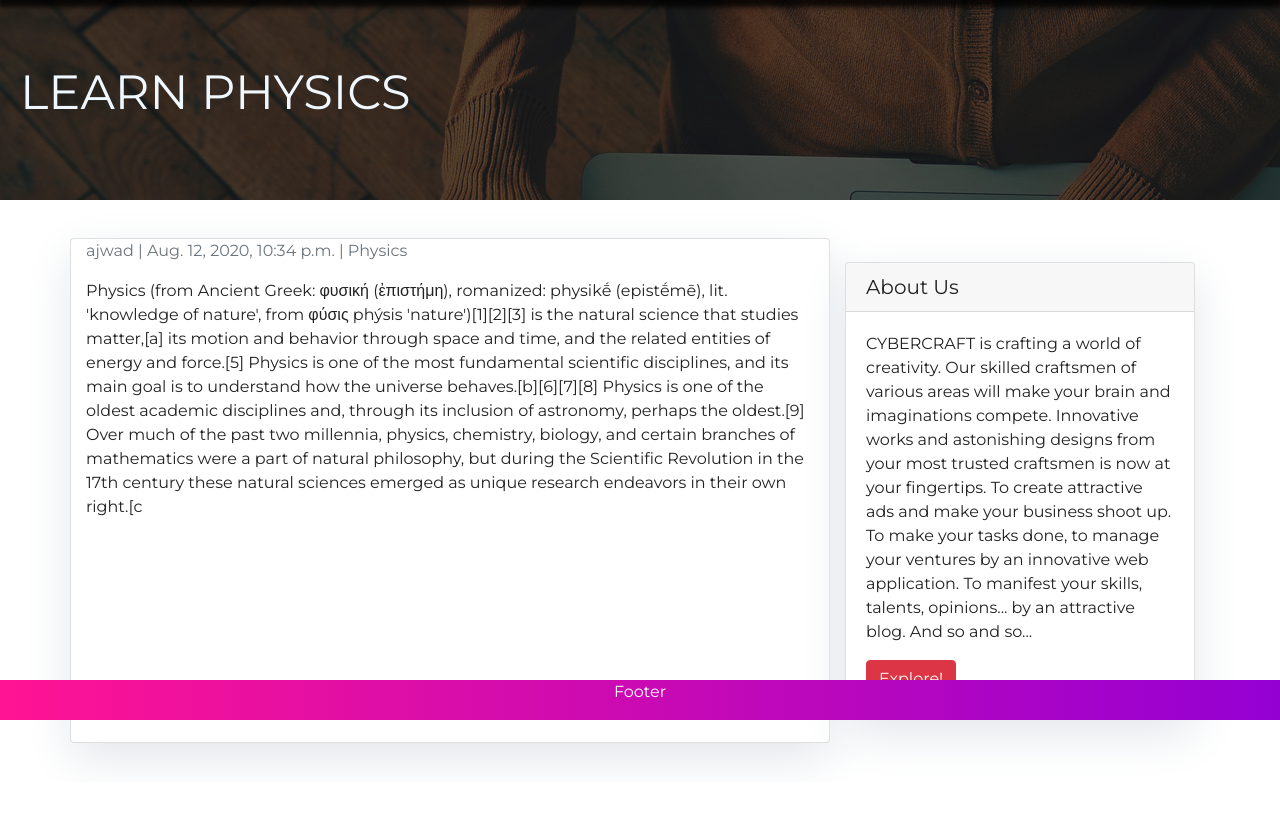
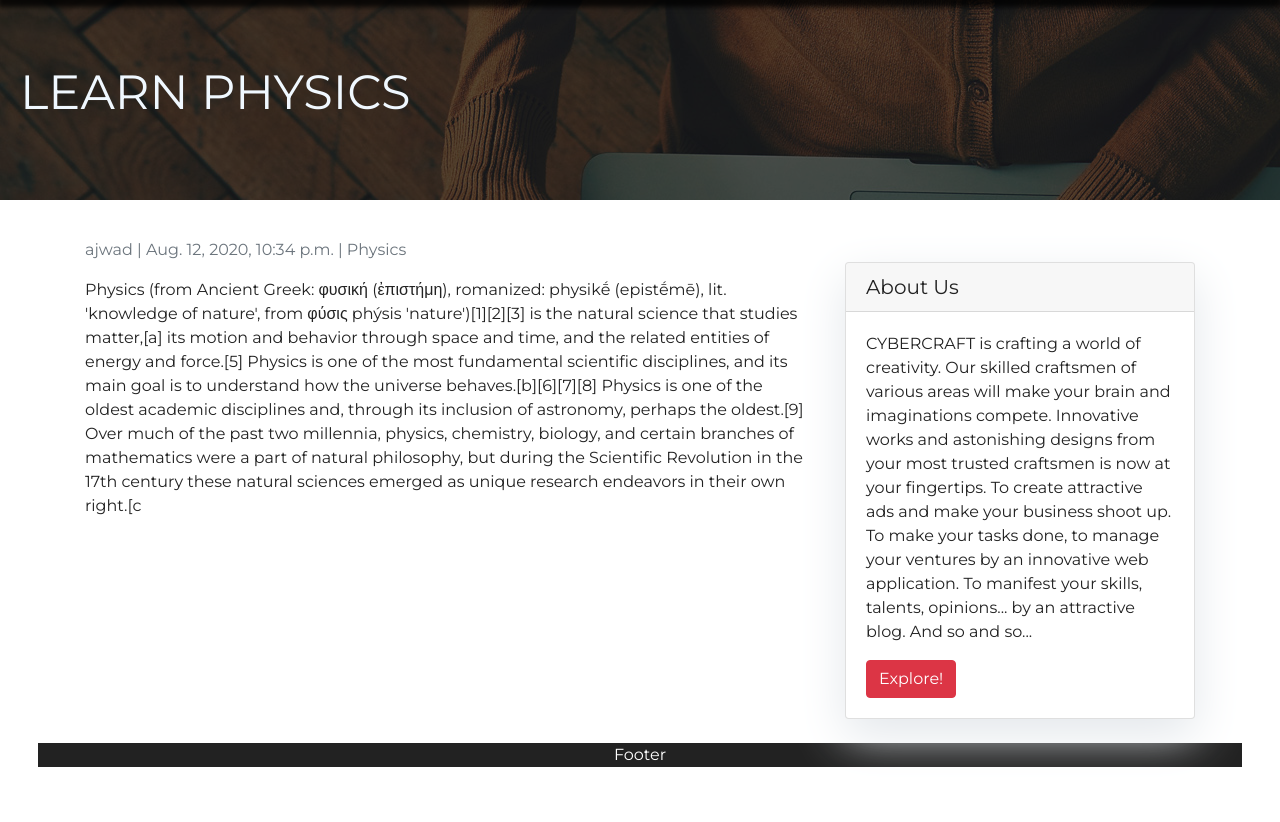
Before and after one commit to armedjuror/cybercraft-blog, a Django app: a page that uses templates/footer.html in a window 1280 px wide. Shown: the part 80-902 px from the top of the page. Before the commit the page ends 842 px from the top, so only its background shows below. Run offline with Django 3.2, Linux system fonts and the light colour scheme; data comes from the database, SQL or seed files in the repository; both versions use the stored data as it was after the commit; some libraries are stand-ins or nearby versions.

Commit message:
made changes to the footer

```diff
--- a/templates/base.html
+++ b/templates/base.html
@@ -21,12 +21,12 @@
     <div class="my_content">
         {% block content %}
         {% endblock content %}
+        {% block footer %}
+            {% include 'footer.html' %}
+        {% endblock footer %}
     </div>
     {% block navigation %}
         {% include 'navigation.html' %}
     {% endblock navigation %}
-    {% block footer %}
-        {% include 'footer.html' %}
-    {% endblock footer %}
 </body>
 </html>
--- a/templates/footer.html
+++ b/templates/footer.html
@@ -1,16 +1,15 @@
 {% block footer %}
 <style>
 .footer {
-   position: fixed;
    left: 0;
    bottom: 0;
    width: 100%;
-   background-image: linear-gradient(to right, deeppink, darkviolet);
+   background-color: #222222;
    color: white;
    text-align: center;
 }
 </style>
 <footer class="footer">
-  <p>Footer</p>
+<p>Footer</p>
 </footer>
 {% endblock footer %}
--- a/templates/post_detail.html
+++ b/templates/post_detail.html
@@ -51,7 +51,7 @@
             <div class="container">
                 <div class="row">
                     <!-- Blog Entries Column -->
-                    <div class="col-md-8 card">
+                    <div class="col-md-8">
                         <p class="text-muted" align="justify">{{ post.author }} | {{ post.created_on }} | {{ post.category }}</p>
                         <p class="card-text">{{ post.content | safe }}</p>
                     </div>
@@ -59,12 +59,13 @@
                 </div>
             </div>
         {% endblock content %}
+            {% block footer %}
+                {% include 'footer.html' %}
+            {% endblock footer %}
     </div>
     {% block navigation %}
         {% include 'navigation.html' %}
     {% endblock navigation %}
-    {% block footer %}
-        {% include 'footer.html' %}
-    {% endblock footer %}
+
 </body>
 </html>
```
Also changed, not shown: db.sqlite3.
